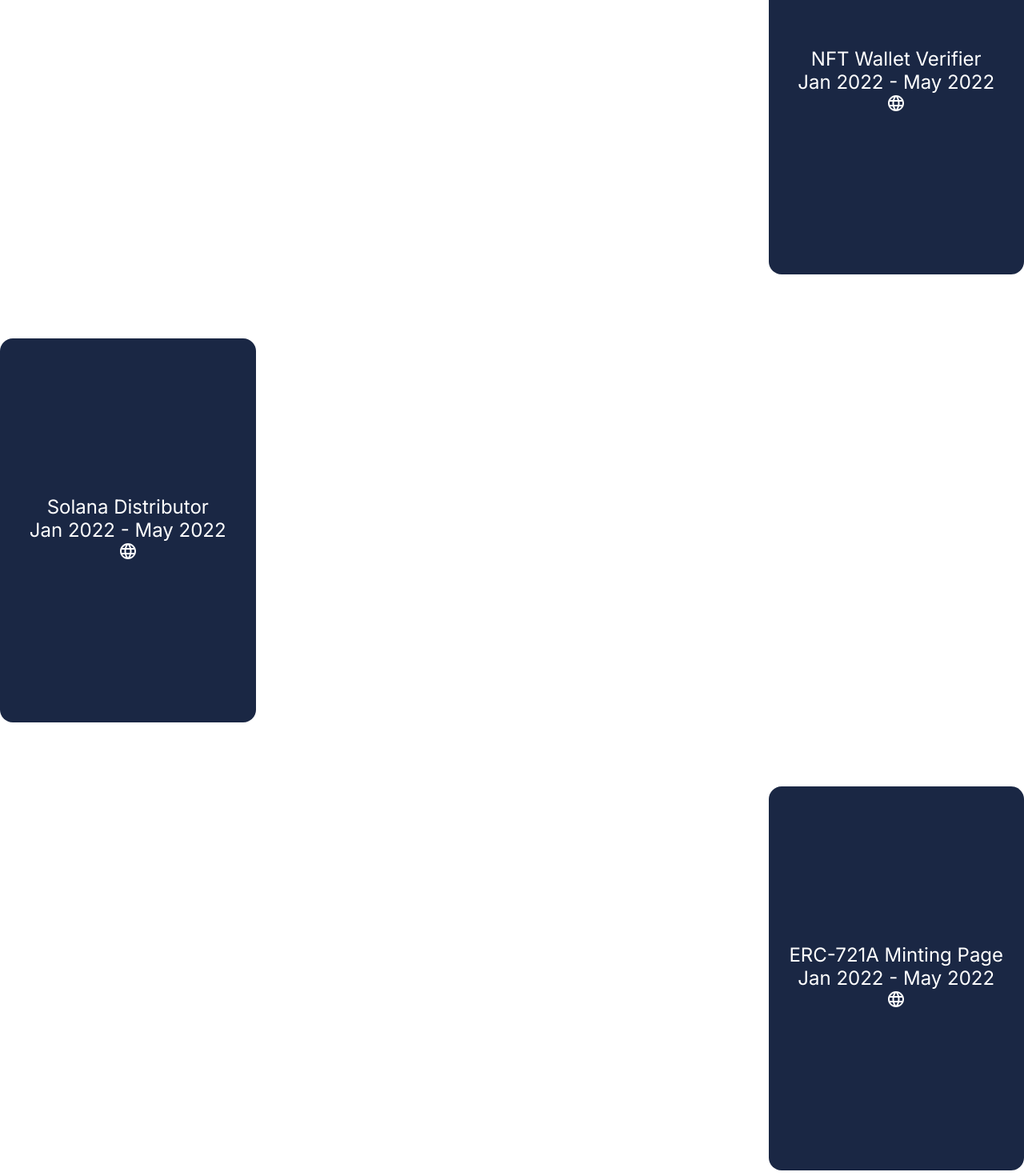
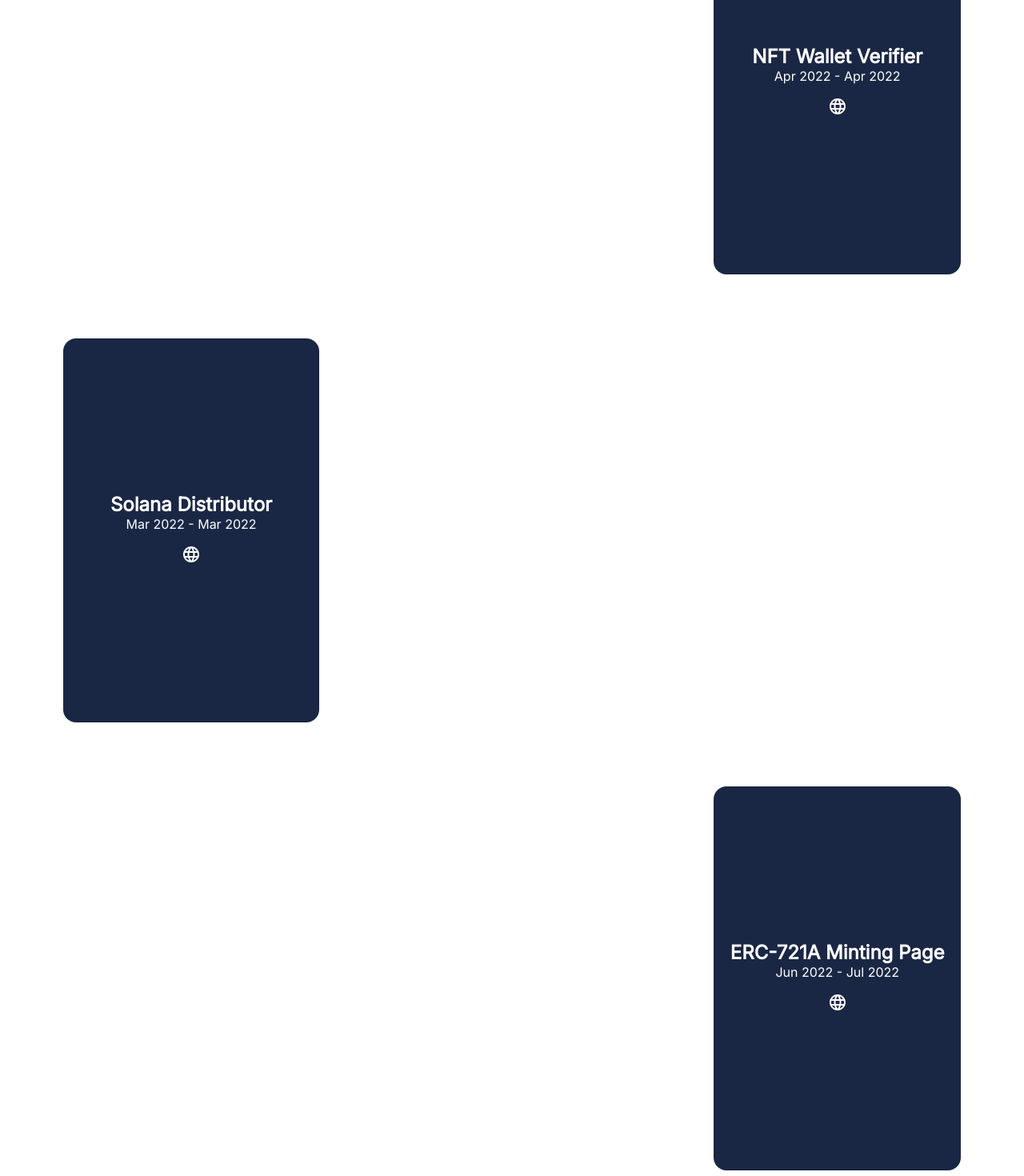
Before and after one commit to KevHnh/personalWebsite, a React (Create React App) app: page / in a window 1280 px wide. Shown: the part 2520-3990 px from the top of the page at 80% size. Built offline with nearby package versions, Linux system fonts and the light colour scheme.

Commit message:
more updates

```diff
--- a/src/About.css
+++ b/src/About.css
@@ -65,4 +65,9 @@
 
 .slick-track {
     top: 1rem !important;
+    cursor: grab;
 }
+
+.slick-track:active {
+    cursor: grabbing;
+}
--- a/src/Projects.css
+++ b/src/Projects.css
@@ -34,7 +34,7 @@
 .projectsCard {
     display: flex;
     border-radius: 1px;
-    width: 80rem;
+    width: 100%;
     justify-content: center;
     align-items: center;
     margin-bottom: 5rem;
@@ -43,7 +43,7 @@
 .projectsCardR {
     display: flex;
     border-radius: 1px;
-    width: 80rem;
+    width: 100%;
     justify-content: center;
     align-items: center;
     margin-bottom: 5rem;
@@ -53,7 +53,7 @@
 .projectsTitleSection {
     background-color: #1A2744;
     color: white;
-    width: 25%;
+    width: 20rem;
     font-size: 1.5rem;
     height: 30rem;
     border-radius: 1rem;
@@ -65,8 +65,8 @@
 
 .projectsDescriptionSection {
     border: 1px solid #1A2744 ;
-    width: 75%;
-    font-size: 1.25rem;
+    width: 50rem;
+    font-size: 1.1rem;
     text-align: left;
     height: 25rem;
     display: flex;
@@ -78,7 +78,7 @@
 
 .projectsDescriptionSectionR {
     border: 1px solid #1A2744 ;
-    font-size: 1.25rem;
+    font-size: 1.1rem;
     text-align: left;
     height: 25rem;
     width: 75%;
@@ -93,6 +93,15 @@
     margin: 2rem;
 }
 
+.projectName {
+    font-size: 1.5rem;
+    font-weight: bold;
+}
+
+.projectDate {
+    font-size: 1rem;
+    margin-bottom: 1rem;
+}
 
 .webIcon {
     text-decoration: none;
@@ -100,7 +109,7 @@
 }
 
 .toolsContainer {
-    columns: 4;
+    columns: 3;
     list-style: none;
     float: left;
     text-align: left;
--- a/src/Projects.js
+++ b/src/Projects.js
@@ -7,7 +7,7 @@
     return (
     <div id="projects" className='projectsContainer'>
         <div className="projectsTitle">
-            Some things I’ve built
+            Some Recent Projects
         </div>
         <div className="projectsSection">
             <div className="projectsPadding"></div>
@@ -16,19 +16,20 @@
                 <div className="projectsCard">
                     <div className="projectsTitleSection">
                         <div className="projectsTitleWrapper">
-                            <div>Ezsea</div>
-                            <div>Jan 2022 - May 2022</div>
+                            <div className='projectName'>Ezsea</div>
+                            <div className='projectDate'>Jan 2022 - May 2022</div>
                             <a className="webIcon" href="https://ezsea.netlify.app" target="_blank"><LanguageIcon></LanguageIcon></a>
                         </div>
                     </div>
                     <div id="projectCardDesc" className="projectsDescriptionSection">
                         <div className="projectsDescriptionWrapper">
                             <div className="projectsDescriptionText">
-                                An online learning platform where learners and educators get rewarded for their hardwork and contribution.<br/> <br/>
-                                Platform encourages users to create lessons using a document builder on any topic of subject they excel at, and explore an endless variety of potential interests and career paths. <br/><br/>
-                                Users’ statistics are tracked and verified users are eligible for weekly Solana payouts.
+                                An <b>online learning platform</b> where learners and educators get rewarded for their hardwork and contribution.<br/> <br/>
+                                Platform encourages users to create lessons using a document builder on any topic or subject they excel at, and explore the endless variety of potential interests and career paths. <br/><br/>
+                                Users’ statistics are tracked and verified users are eligible for weekly payouts in <b>Solana</b>. <br/> <br/>
                             </div>
                             <div className="projectsDescriptionTools">
+                                <div>Tools used: </div>
                                 <ul className='toolsContainer'>
                                     <li>HTML</li>
                                     <li>CSS</li>
@@ -48,17 +49,74 @@
                 <div className="projectsCardR">
                     <div className="projectsTitleSection">
                         <div className="projectsTitleWrapper">
-                            <div>NFT Wallet Verifier</div>
-                            <div>Jan 2022 - May 2022</div>
+                            <div className='projectName'>NFT Wallet Verifier</div>
+                            <div className='projectDate'>Apr 2022 - Apr 2022</div>
                             <a className="webIcon" href="https://ezsea.netlify.app" target="_blank"><LanguageIcon></LanguageIcon></a>
                         </div>
                     </div>
                     <div id="projectCardDescR" className="projectsDescriptionSectionR">
                         <div className="projectsDescriptionWrapper">
                             <div className="projectsDescriptionText">
-                                An online learning platform where learners and educators get rewarded for their hardwork and contribution.
-                                Platform encourages users to create lessons using a document builder on any topic of subject they excel at, and explore an endless variety of potential interests and career paths.
-                                Users’ statistics are tracked and verified users are eligible for weekly Solana payouts.
+                                A reuseable and configurable web component that allows users to connect their <b>Solana</b> NFT wallet(s) and verify their ownership of an NFT. <br/><br/>
+                                Designed for developers that seek to create an environment strictly for holders of a specific NFT.<br/><br/>
+                                The component can also be hooked up to a database to store specific metadata of the NFT, the user's wallet address, and more. <br/><br/>
+                            </div>
+                            <div className="projectsDescriptionTools">
+                                <div>Tools used: </div>
+                                <ul className='toolsContainer'>
+                                    <li>JavaScript</li>
+                                    <li>React.js</li>
+                                    <li>Solana packages</li>
+                                    <li>web3.js</li>
+                                    <li>MongoDB</li>
+                                    <li>Mongoose</li>
+                                    <li>Express</li>
+                                    <li>Node</li>
+                                </ul>
+                            </div>
+                        </div>
+                    </div>
+                </div>
+
+                <div className="projectsCard">
+                    <div className="projectsTitleSection">
+                        <div className="projectsTitleWrapper">
+                            <div className='projectName'>Solana Distributor</div>
+                            <div className='projectDate'>Mar 2022 - Mar 2022</div>
+                            <a className="webIcon" href="https://ezsea.netlify.app" target="_blank"><LanguageIcon></LanguageIcon></a>
+                        </div>
+                    </div>
+                    <div id="projectCardDesc" className="projectsDescriptionSection">
+                        <div className="projectsDescriptionWrapper">
+                            <div className="projectsDescriptionText">
+                                A program that mass distributes Solana to any amount of wallet addresses. The program is designed to take in an array containing the receiving wallet addresses, and an array containing the amount of Solana going to each wallet address. <br/><br/>
+                                An extremely straightforward program that strives to automate and optimize the payment process of companies or workplaces that pay their workers in crypto (Solana).<br/><br/>
+                            </div>
+                            <div className="projectsDescriptionTools">
+                                <div>Tools used: </div>
+                                <ul className='toolsContainer'>
+                                    <li>Typescript</li>
+                                    <li>web3.js</li>
+                                </ul>
+                            </div>
+                        </div>
+                    </div>
+                </div>
+
+                <div className="projectsCardR">
+                    <div className="projectsTitleSection">
+                        <div className="projectsTitleWrapper">
+                            <div className='projectName'>ERC-721A Minting Page</div>
+                            <div className='projectDate'>Jun 2022 - Jul 2022</div>
+                            <a className="webIcon" href="https://ezsea.netlify.app" target="_blank"><LanguageIcon></LanguageIcon></a>
+                        </div>
+                    </div>
+                    <div id="projectCardDescR" className="projectsDescriptionSectionR">
+                        <div className="projectsDescriptionWrapper">
+                            <div className="projectsDescriptionText">
+                                An NFT minting website built using <a href="https://www.erc721a.org/" target="_blank">ERC721A</a>, "an improved implementation of the IERC721 standard that supports minting multiple tokens for close to the cost of one."<br/><br/>
+                                Standard Solidity NFT minting smart contract with toggleable sale states, <a href="https://medium.com/@ItsCuzzo/using-merkle-trees-for-nft-whitelists-523b58ada3f9" target="_blank">Merkle Proof</a> whitelist verification, and art reveal functionality.<br/><br/>
+
                             </div>
                             <div className="projectsDescriptionTools">
                                 <ul className='toolsContainer'>
@@ -72,56 +130,8 @@
                 <div className="projectsCard">
                     <div className="projectsTitleSection">
                         <div className="projectsTitleWrapper">
-                            <div>Solana Distributor</div>
-                            <div>Jan 2022 - May 2022</div>
-                            <a className="webIcon" href="https://ezsea.netlify.app" target="_blank"><LanguageIcon></LanguageIcon></a>
-                        </div>
-                    </div>
-                    <div id="projectCardDesc" className="projectsDescriptionSection">
-                        <div className="projectsDescriptionWrapper">
-                            <div className="projectsDescriptionText">
-                                An online learning platform where learners and educators get rewarded for their hardwork and contribution.
-                                Platform encourages users to create lessons using a document builder on any topic of subject they excel at, and explore an endless variety of potential interests and career paths.
-                                Users’ statistics are tracked and verified users are eligible for weekly Solana payouts.
-                            </div>
-                            <div className="projectsDescriptionTools">
-                                <ul className='toolsContainer'>
-                                    <li></li>
-                                </ul>
-                            </div>
-                        </div>
-                    </div>
-                </div>
-
-                <div className="projectsCardR">
-                    <div className="projectsTitleSection">
-                        <div className="projectsTitleWrapper">
-                            <div>ERC-721A Minting Page</div>
-                            <div>Jan 2022 - May 2022</div>
-                            <a className="webIcon" href="https://ezsea.netlify.app" target="_blank"><LanguageIcon></LanguageIcon></a>
-                        </div>
-                    </div>
-                    <div id="projectCardDescR" className="projectsDescriptionSectionR">
-                        <div className="projectsDescriptionWrapper">
-                            <div className="projectsDescriptionText">
-                                An online learning platform where learners and educators get rewarded for their hardwork and contribution.
-                                Platform encourages users to create lessons using a document builder on any topic of subject they excel at, and explore an endless variety of potential interests and career paths.
-                                Users’ statistics are tracked and verified users are eligible for weekly Solana payouts.
-                            </div>
-                            <div className="projectsDescriptionTools">
-                                <ul className='toolsContainer'>
-                                    <li></li>
-                                </ul>
-                            </div>
-                        </div>
-                    </div>
-                </div>
-
-                <div className="projectsCard">
-                    <div className="projectsTitleSection">
-                        <div className="projectsTitleWrapper">
-                            <div>Expense Tracker</div>
-                            <div>Jan 2022 - May 2022</div>
+                            <div className='projectName'>Expense Tracker</div>
+                            <div className='projectDate'>Feb 2022 - Feb 2022</div>
                             <a className="webIcon" href="https://ezsea.netlify.app" target="_blank"><LanguageIcon></LanguageIcon></a>
                         </div>
                     </div>
@@ -143,8 +153,8 @@
                 <div className="projectsCardR">
                     <div className="projectsTitleSection">
                         <div className="projectsTitleWrapper">
-                            <div>COVID-19 Tracker</div>
-                            <div>Jan 2022 - May 2022</div>
+                            <div className='projectName'>COVID-19 Tracker</div>
+                            <div className='projectDate'>Feb 2022 - Feb 2022</div>
                             <a className="webIcon" href="https://ezsea.netlify.app" target="_blank"><LanguageIcon></LanguageIcon></a>
                         </div>
                     </div>
```
